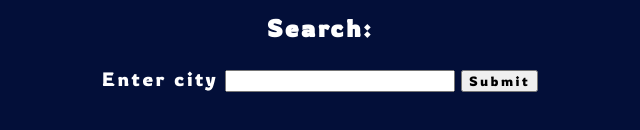
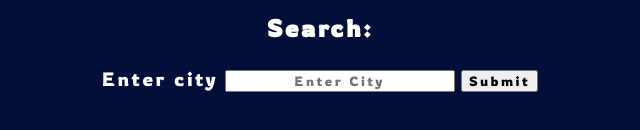
Before and after one commit to ctorres0312/simpleweather, a plain HTML site: page index.html in a window 1280 px wide. Shown: the part 160-290 px from the top of the page, 320-960 px from the left. Drawn offline with Linux system fonts and the light colour scheme.

Commit message:
simple weather v2.2

```diff
--- a/index.html
+++ b/index.html
@@ -16,7 +16,7 @@
     <h3>Search:</h3>
     <form id="city-form">
         <label id="enter-city" for="city">Enter city</label>
-        <input id="city" type="text">
+        <input id="city" type="text" placeholder="Enter City">
         <button type="submit" id="submit-btn">Submit</button>
     </form>
     <div id="weather">
```
